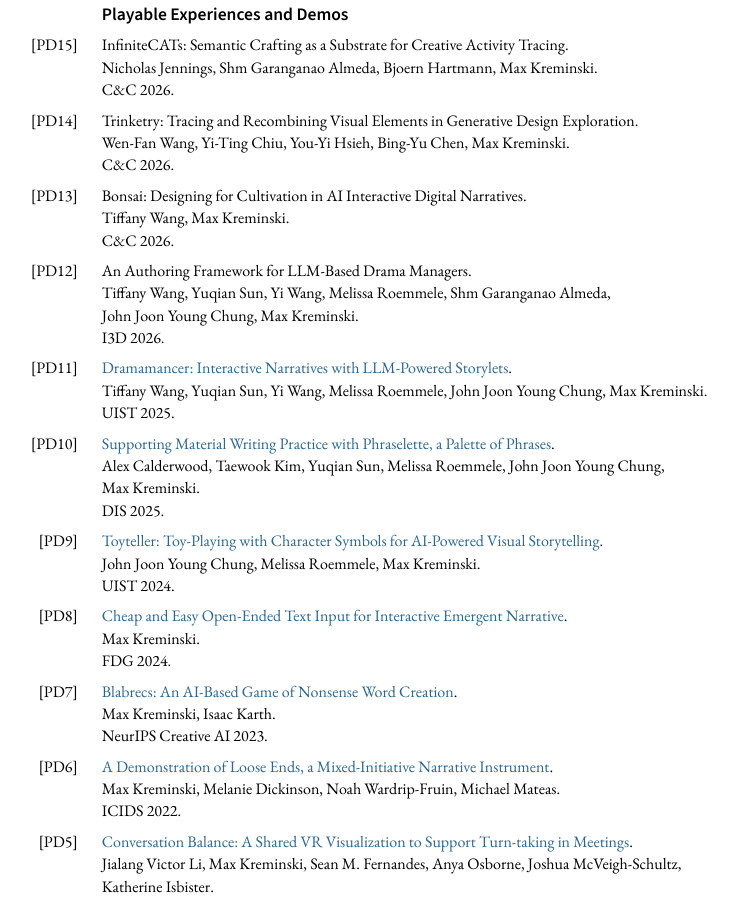
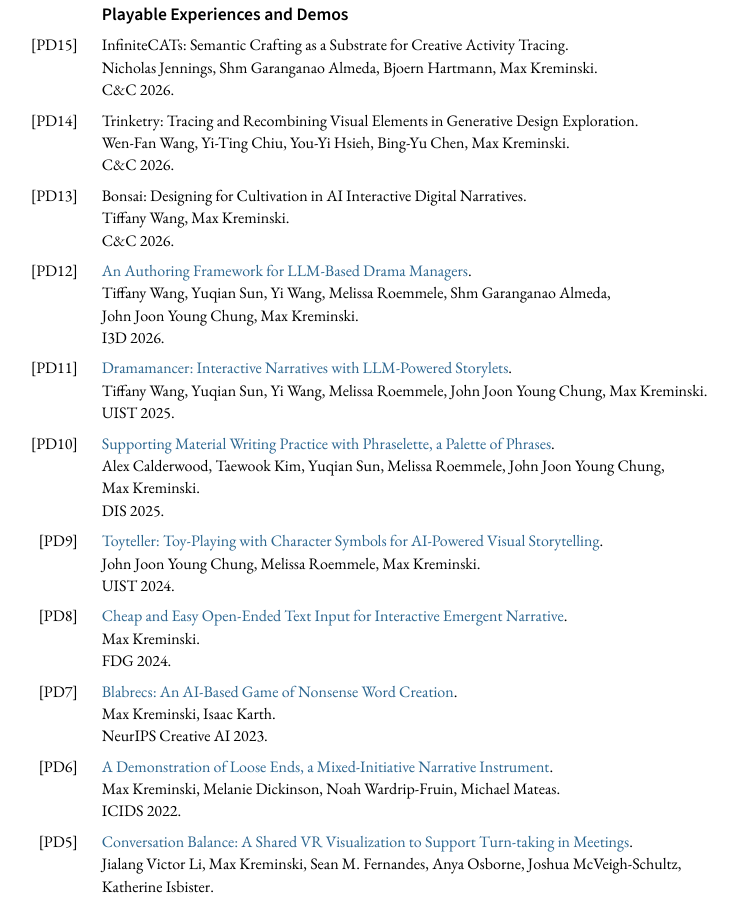
Before and after one commit to mkremins/mkremins.github.io, a Jekyll site: the page built from cv/index.html, in a window 1280 px wide and 900 px high, scrolled down 6624 px. Shown: the whole window, without its empty margins (281-1018 px from the left). Built offline with Jekyll 4.4.1, drawn with Linux system fonts in a browser that asks for light colours; part of the change alters nothing that is shown.

```diff
--- a/_data/publications.json
+++ b/_data/publications.json
@@ -45,7 +45,7 @@
 },
 {
   "title": "An Authoring Framework for LLM-Based Drama Managers",
-  "url": "",
+  "url": "https://mkremins.github.io/publications/Dramamancer_I3D2026.pdf",
   "authors": ["Tiffany Wang", "Yuqian Sun", "Yi Wang", "Melissa Roemmele", "Shm Garanganao Almeda", "John Joon Young Chung", "Max Kreminski"],
   "year": "2026",
   "venue": "I3D",
```
Also changed, not shown: 1 other file.
